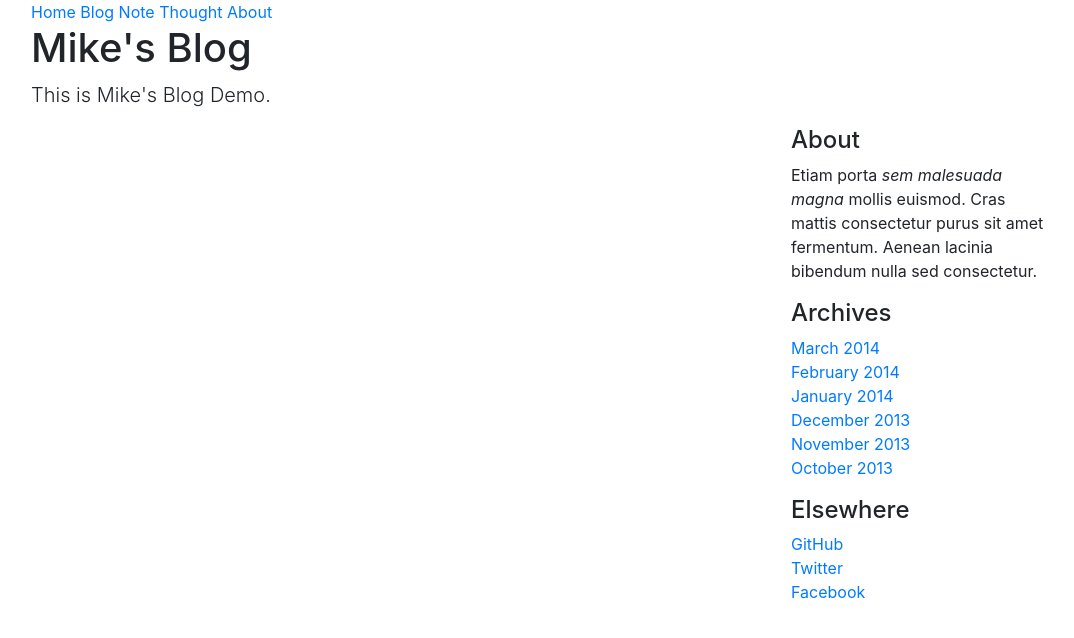
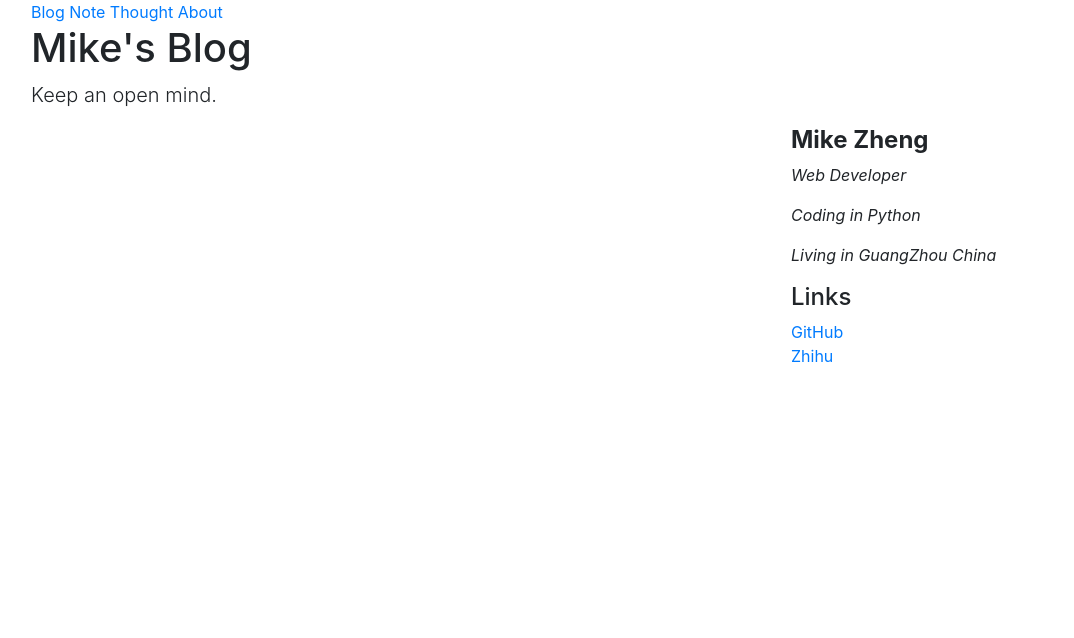
Before and after one commit to zxymike93/zhengxinyu-dot-cc, a Django app: page / in a window 1280 px wide. Shown: the top 638 px of the page, without its empty margins (54-1128 px from the left). Run offline with Django 3.2, Linux system fonts and the light colour scheme; data that the repository does not hold is empty; some libraries are stand-ins or nearby versions.

Commit message:
Modify homepage(which is blog page now)'s display.

```diff
--- a/templates/base.html
+++ b/templates/base.html
@@ -5,7 +5,7 @@
     <meta charset="utf-8">
     <meta http-equiv="X-UA-Compatible" content="IE=edge">
     <meta name="viewport" content="width=device-width, initial-scale=1">
-    <title>{% block header %}XinYu Zheng's Blog{% endblock %}</title>
+    <title>{% block header %}Mike's Blog{% endblock %}</title>
     <link rel="stylesheet" href="{% static 'css/bootstrap.min.css' %}">
     <link rel="stylesheet" href="{% static 'css/blog.css' %}">
     <link rel="stylesheet" href="{% static 'css/code.css' %}">
@@ -16,8 +16,7 @@
     <div class="blog-masthead">
       <div class="container">
         <nav class="blog-nav">
-          <a class="blog-nav-item active" href="{% url 'list' %}">Home</a>
-          <a class="blog-nav-item" href="{% url 'list' %}">Blog</a>
+          <a class="blog-nav-item active" href="{% url 'list' %}">Blog</a>
           <a class="blog-nav-item" href="/note/">Note</a>
           <a class="blog-nav-item" href="/thought/">Thought</a>
           <a class="blog-nav-item" href="/about/">About</a>
--- a/templates/blog/list.html
+++ b/templates/blog/list.html
@@ -1,7 +1,7 @@
 {% extends "list.html" %}
 
 {% block title %}Mike's Blog{% endblock %}
-{% block description %}This is Mike's Blog Demo.{% endblock %}
+{% block description %}Keep an open mind.{% endblock %}
 
 {% block list %}
   {% for blog in blogs %}
--- a/templates/list.html
+++ b/templates/list.html
@@ -29,9 +29,13 @@
 
       <div class="col-sm-3 col-sm-offset-1 blog-sidebar">
         <div class="sidebar-module sidebar-module-inset">
-          <h4>About</h4>
-          <p>Etiam porta <em>sem malesuada magna</em> mollis euismod. Cras mattis consectetur purus sit amet fermentum. Aenean lacinia bibendum nulla sed consectetur.</p>
+          <h4><b>Mike Zheng</b></h4>
+          <p><i>Web Developer</i></p>
+          <p><i>Coding in Python</i></p>
+          <p><i>Living in GuangZhou China</i></p>
         </div>
+
+        <!-- Not used yet
         <div class="sidebar-module">
           <h4>Archives</h4>
           <ol class="list-unstyled">
@@ -43,12 +47,13 @@
             <li><a href="#">October 2013</a></li>
           </ol>
         </div>
+        -->
+
         <div class="sidebar-module">
-          <h4>Elsewhere</h4>
+          <h4>Links</h4>
           <ol class="list-unstyled">
-            <li><a href="#">GitHub</a></li>
-            <li><a href="#">Twitter</a></li>
-            <li><a href="#">Facebook</a></li>
+            <li><a href="https://github.com/gayu-mike">GitHub</a></li>
+            <li><a href="https://www.zhihu.com/people/zheng-xin-yu-27-95">Zhihu</a></li>
           </ol>
         </div>
       </div><!-- /.blog-sidebar -->
```
